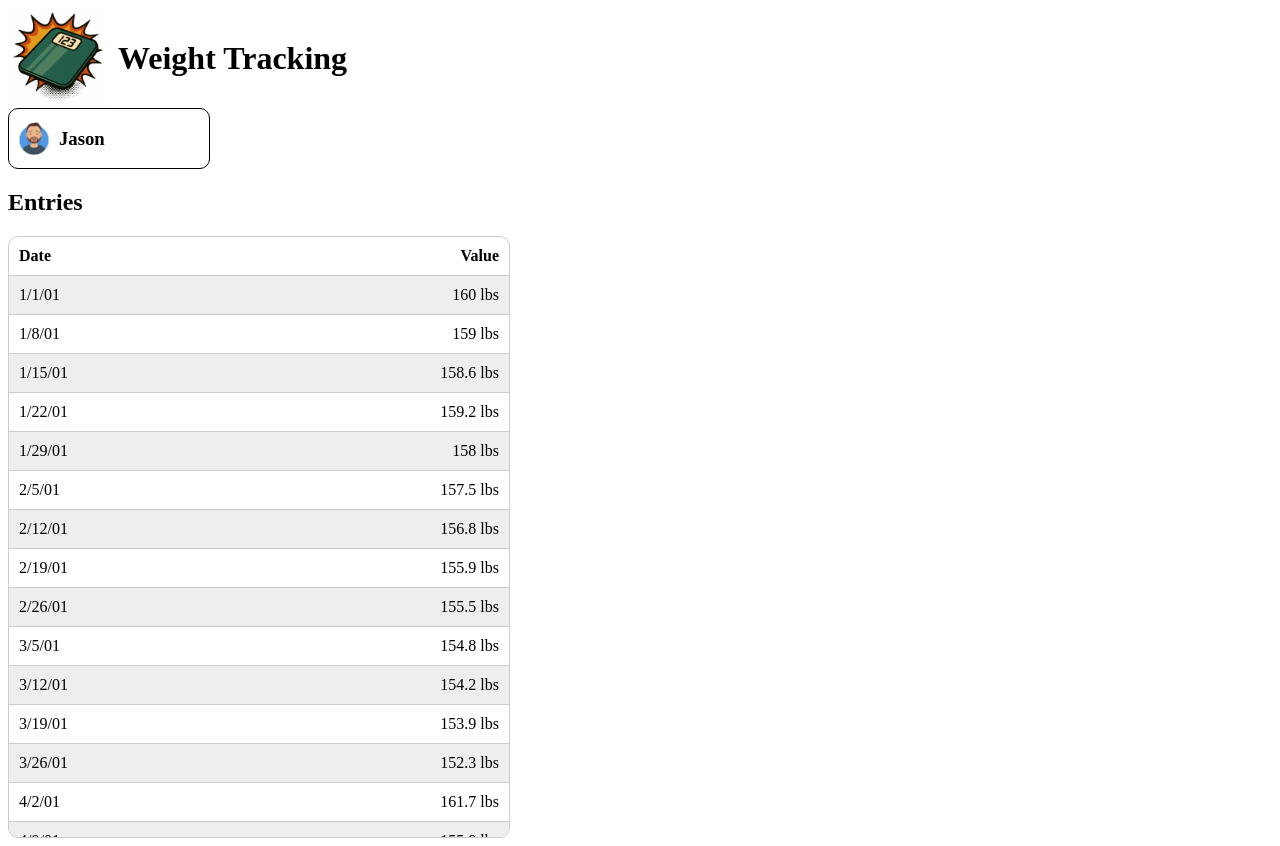
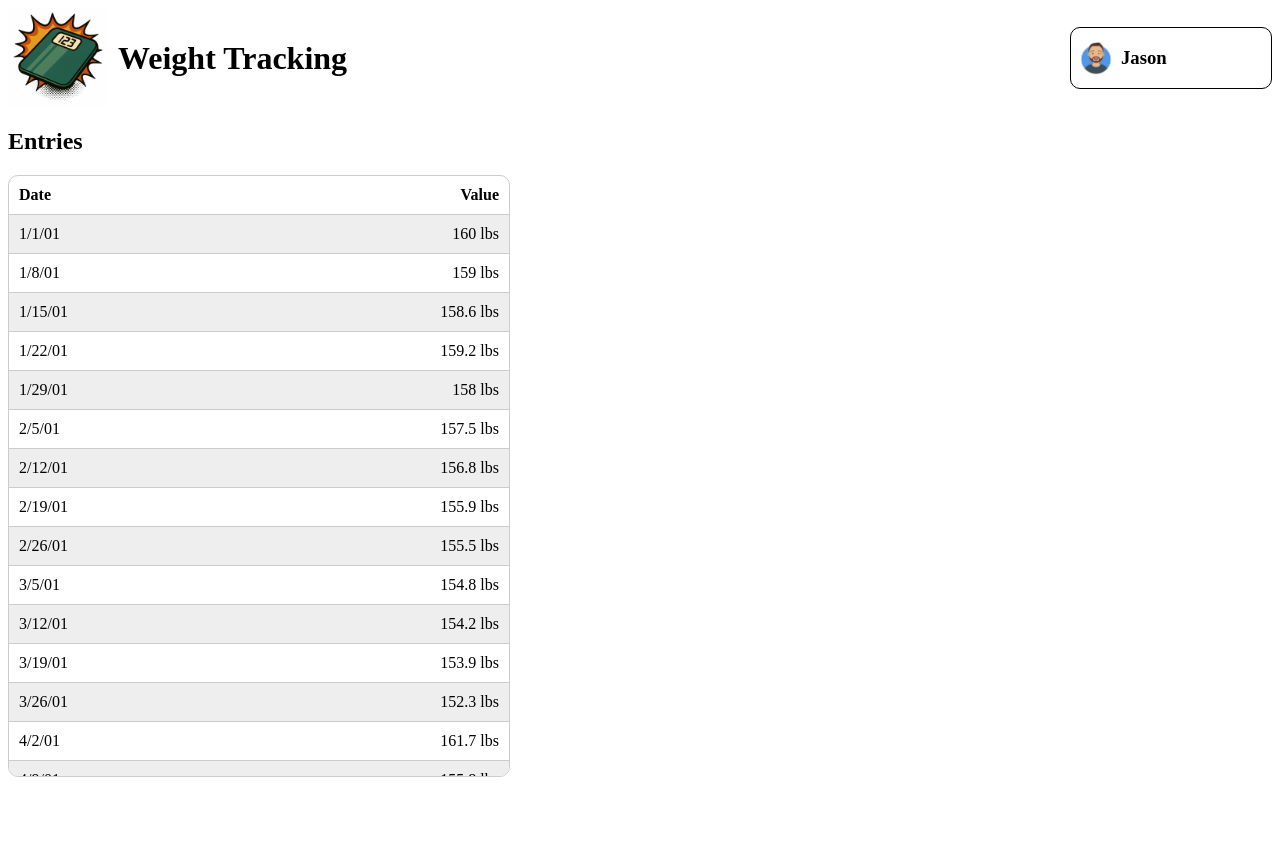
Before and after one commit to Floresj4/weight-tracking, an Angular app in the folder weight-tracking-ui/: page / in a window 1280 px wide. After the commit the page ends 800 px from the top, so only its background shows below. Built offline with nearby package versions, Linux system fonts and the light colour scheme.

Commit message:
organizing header

```diff
--- a/weight-tracking-ui/src/app/app.component.html
+++ b/weight-tracking-ui/src/app/app.component.html
@@ -1,12 +1,12 @@
-<app-header />
+<header>
+    <app-header />
+
+    <app-user
+        [user]="selectedUser()"
+        (selected)="onSelectedUser($event)"/>
+</header>
 
 <main>
-
-    <header class="user-container">
-        <app-user
-        [user]="selectedUser()"
-        (selected)="onSelectedUser($event)"/>
-    </header>
 
     <h2>Entries</h2>
 
--- a/weight-tracking-ui/src/app/app.component.scss
+++ b/weight-tracking-ui/src/app/app.component.scss
@@ -1,17 +1,9 @@
-.user-container {
+header {
     display: flex;
-    width: 500px;
     justify-content: space-between;
+    align-items: center;
 }
 
 .weight-table-container {
     width: 500px;
 }
-
-button {
-    margin-left: 10px;
-    padding: 5px 10px;
-    border: 1px solid #ccc;
-    border-radius: 10px;
-    cursor: pointer;
-}
```
